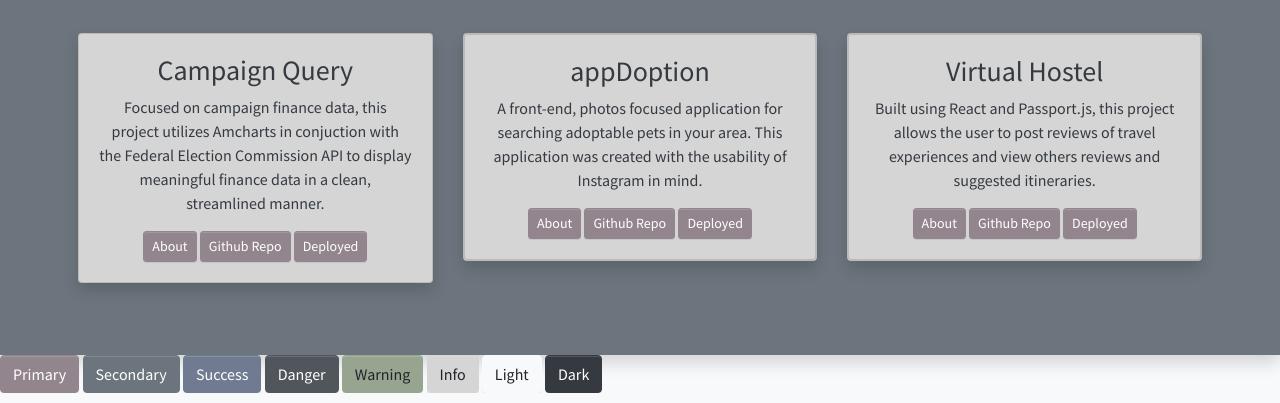
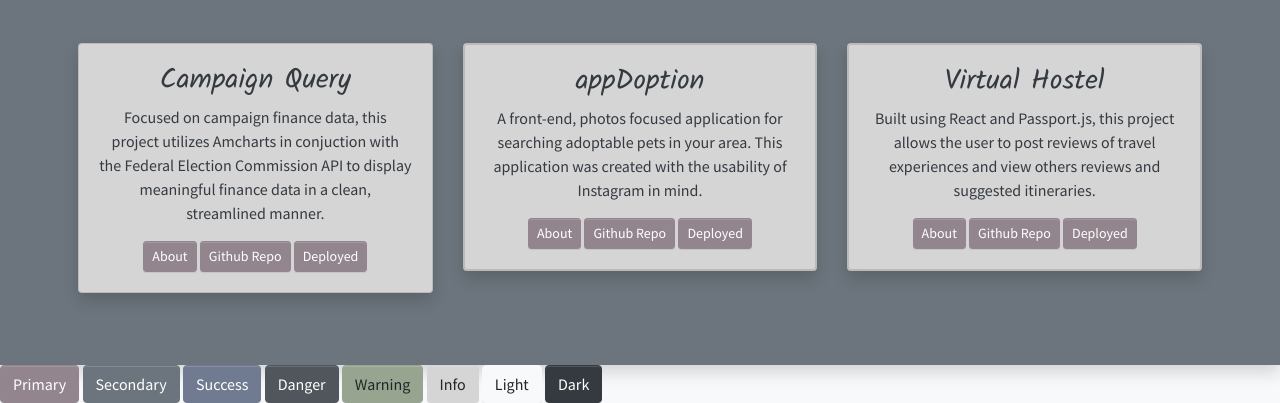
Before and after one commit to morettiamye/morettiamye.github.io, a plain HTML site: page index.html in a window 1280 px wide. Shown: the part 559-962 px from the top of the page. Drawn offline with Linux system fonts and the light colour scheme.

Commit message:
heading font update

```diff
--- a/assets/css/custom.css
+++ b/assets/css/custom.css
@@ -1,4 +1,9 @@
 .amy {
     height: 200px;
     width: 200px;
+    margin-bottom: 10px;
 }
+
+h1, h2, h3 {
+    font-family: 'Kalam', cursive;
+}
--- a/index.html
+++ b/index.html
@@ -7,6 +7,8 @@
   <title>Amy Moretti - Developer</title>
   <meta name="viewport" content="width=device-width, initial-scale=1">
 
+  <!-- Google Fonts -->
+  <link href="https://fonts.googleapis.com/css?family=Kalam|Open+Sans" rel="stylesheet">
   <!-- Custom Bootstrap CSS -->
   <link rel="stylesheet" href="./assets/css/bootstrap.css">
   <!-- Custom CSS -->
```
